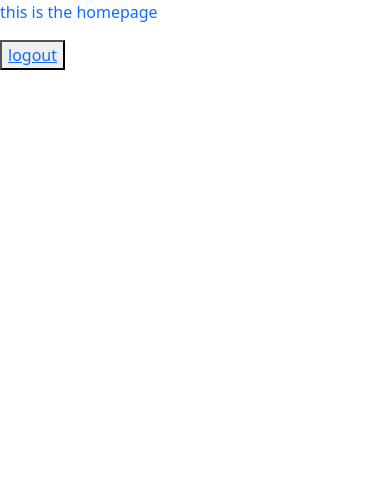
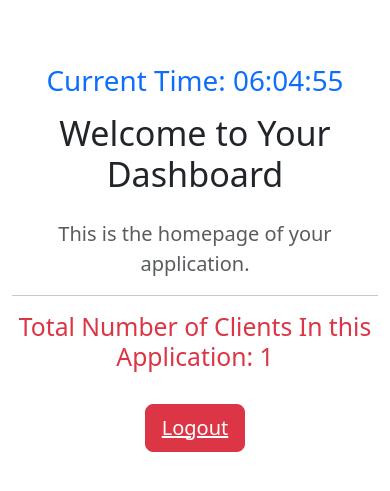
Before and after one commit to nandu44-code/CRM, a Django app: template templates/accounts/home.html in a window 390 px wide. Shown: the top 491 px of the page. Run offline with Django 5.2, Linux system fonts and the light colour scheme; the template is opened without the code that fills it: most values are stand-ins (such as "Sample title", 1, 10 or a date in 2020).

Commit message:
updated the home page

```diff
--- a/accounts/views.py
+++ b/accounts/views.py
@@ -96,7 +96,9 @@ def home(request):
     if 'useremail' not  in request.session:
         return redirect('user-login')
 
-    return render(request, 'accounts/home.html')
+    count = Client.objects.all().count()
+
+    return render(request, 'accounts/home.html', {'count': count})
 
 def special_user_home(request):
 
--- a/templates/accounts/home.html
+++ b/templates/accounts/home.html
@@ -1,5 +1,30 @@
 {% extends 'accounts/base.html' %}
+
 {% block content %}
-<p class="text-primary">this is the homepage</p>
-<button><a href="{% url 'user-logout' %}">logout</a></button>
+<div class="container">
+    <div class="row justify-content-center">
+        <div class="col-md-6 text-center mt-5">
+            <p id="current-time" class="text-primary display-6 mt-3"></p>
+            <h1 class="display-4 mb-4">Welcome to Your Dashboard</h1>
+            <p class="lead text-muted">This is the homepage of your application.</p>
+            <hr class="my-6">
+            <h2 class="text-danger">Total Number of Clients In this Application: {{ count }}</h2>
+            <button class="btn btn-lg btn-danger mt-4"><a href="{% url 'user-logout' %}" class="text-white">Logout</a></button>
+        </div>
+    </div>
+</div>
+
+<script>
+    function updateTime() {
+        const now = new Date();
+        const hours = now.getHours().toString().padStart(2, '0');
+        const minutes = now.getMinutes().toString().padStart(2, '0');
+        const seconds = now.getSeconds().toString().padStart(2, '0');
+        const currentTime = `${hours}:${minutes}:${seconds}`;
+        document.getElementById('current-time').textContent = `Current Time: ${currentTime}`;
+    }
+
+    updateTime();
+    setInterval(updateTime, 1000);
+</script>
 {% endblock %}
```
